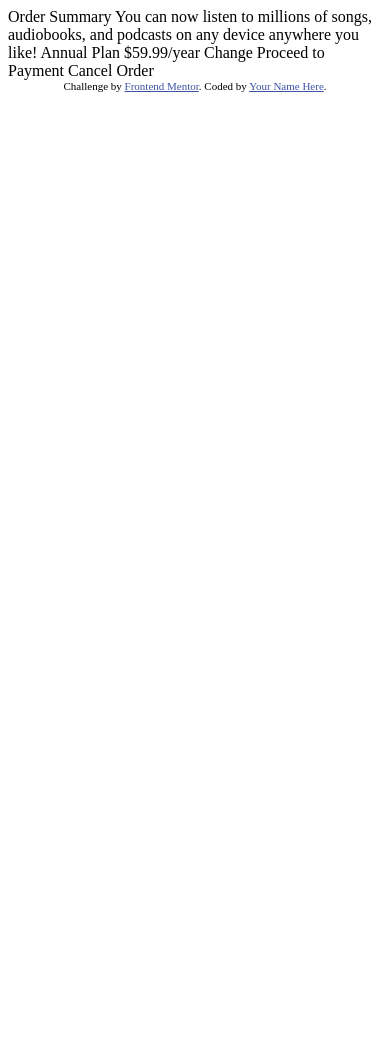
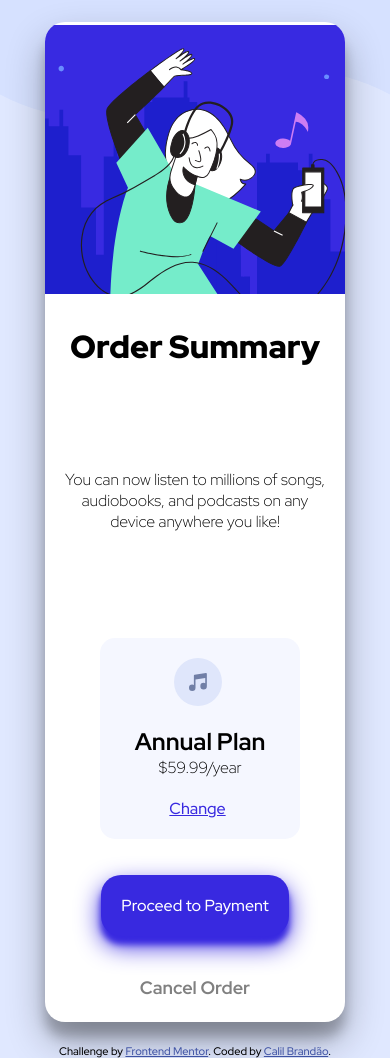
Before and after one commit to CBrandsDev/Order-Summary-Component, a plain HTML site: page index.html in a window 390 px wide. Before the commit the page ends 844 px from the top, so only its background shows below. Drawn offline with Linux system fonts and the light colour scheme.

Commit message:
final results

```diff
--- a/assets/css/style.css
+++ b/assets/css/style.css
@@ -0,0 +1,183 @@
+@import url('https://fonts.googleapis.com/css2?family=Red+Hat+Display:wght@300;500;700;900&display=swap');
+
+* {
+    margin: 0;
+    box-sizing: border-box;
+    padding: 0;
+}
+
+main {
+    display: flex;
+    align-items: center;
+    justify-content: center;
+    margin: 100px;
+    max-height: 100vh;
+}
+
+
+body {
+    font-family: 'Red Hat Display', sans-serif;
+    min-height: 100vh;
+    background-color: hsl(225, 100%, 94%);
+    width: 100%;
+    background-image: url("./pattern-background-desktop.svg");
+    background-repeat: no-repeat;
+    background-size: contain;
+}
+
+.card {
+    overflow: hidden;
+    align-items: center;
+    justify-content: center;
+    width: 530px;
+    height: 770px;
+    gap: 20px;
+    border-radius: 20px;
+    background-color: white;
+    box-shadow: rgba(0, 0, 0, 0.3) 0px 19px 38px, rgba(0, 0, 0, 0.22) 0px 15px 12px;
+}
+
+.card .listen {
+    min-width: 550px;
+}
+
+.title {
+    justify-content: center;
+    align-items: center;
+    text-align: center;
+    padding: 25px;
+    font-weight: 900;
+}
+
+.description {
+    text-align: center;
+    padding-left: 70px;
+    padding-right: 70px;
+    font-size: 20px;
+    font-weight: 300;
+}
+
+.price {
+    display: flex;
+    align-items: center;
+    gap: 20px;
+    border-radius: 15px;
+    margin: 30px;
+    background-color: hsl(225, 100%, 98%);
+    padding: 20px;
+}
+
+.value {
+    font-size: 16px;
+    font-weight: 300;
+}
+
+.change {
+    padding-left: 120px;
+    color: hsl(245, 75%, 52%);
+}
+
+.change:hover {
+    color: hsl(224, 23%, 55%);
+    transition: all .3s;
+}
+
+.buttons {
+    display: grid;
+    text-align: center;
+    align-items: center;
+    justify-content: center;
+    gap: 20px;
+}
+
+.payment {
+    text-align: center;
+    text-decoration: none;
+    padding: 18px;
+    padding-left: 150px;
+    padding-right: 150px;
+    border-radius: 20px;
+    color: white;
+    background-color: hsl(245, 75%, 52%);
+    box-shadow: hsl(245, 75%, 52%) 0px 10px 25px, hsl(245, 75%, 52%) 0px 8px 6px;
+}
+
+.payment:hover {
+    transition: all .3s;
+    opacity: .7;
+}
+
+.order {
+   padding: 20px;
+   text-decoration: none;
+   color: gray;
+   font-size: 18px;
+   font-weight: 600;
+}
+
+.order:hover {
+    color: black;
+    transition: all .3s;
+}
+
+@media screen and (max-width: 660px) {
+
+    body {
+        align-items: center;
+        justify-content: center;
+    }
+    .card {
+        align-items: center;
+        justify-content: center;
+        display: grid;
+        min-width: 300px;
+        min-height: 1000PX;
+        gap: 0;
+    }
+
+    .description {
+        font-size: 16px;
+        margin: 70px;
+        gap: 0;
+    }
+
+    .price {
+        display: grid;
+        align-items: center;
+        justify-content: center;
+        max-width: 200px;
+        margin-left: 180px;
+
+    }
+
+    .music {
+        display: flex;
+        align-items: center;
+        justify-content: center;
+        padding-left: 125px;
+        gap: 0;
+    }
+
+    .plan {
+        align-items: center;
+        justify-content: center;
+        text-align: center;
+        gap: 0;
+    }
+
+    .change {
+        align-items: center;
+        justify-content: center;
+        text-align: center;
+        padding-right: 125px;
+        gap: 0;
+    }
+
+    .payment {
+        display: flex;
+        align-items: center;
+        justify-content: center;
+        padding: 20px;
+    }
+
+  }
--- a/index.html
+++ b/index.html
@@ -2,36 +2,39 @@
 <html lang="en">
 <head>
   <meta charset="UTF-8">
-  <meta name="viewport" content="width=device-width, initial-scale=1.0"> <!-- displays site properly based on user's device -->
-
+  <meta name="viewport" content="width=device-width, initial-scale=1.0">
   <link rel="icon" type="image/png" sizes="32x32" href="./images/favicon-32x32.png">
-
+  <link rel="stylesheet" href="./assets/css/style.css">
+  <link rel="shortcut icon" href="./assets/images/favicon-32x32.png">
   <title>Frontend Mentor | Order summary card</title>
-
-  <!-- Feel free to remove these styles or customise in your own stylesheet 👍 -->
   <style>
     .attribution { font-size: 11px; text-align: center; }
     .attribution a { color: hsl(228, 45%, 44%); }
   </style>
 </head>
 <body>
-
-  Order Summary
-
-  You can now listen to millions of songs, audiobooks, and podcasts on any
-  device anywhere you like!
-
-  Annual Plan
-  $59.99/year
-
-  Change
-
-  Proceed to Payment
-  Cancel Order
-
+  <main>
+    <div class="card">
+      <img class="listen" src="./assets/images/illustration-hero.svg" alt="listenmusicphoto">
+      <h1 class="title">Order Summary</h1>
+      <p class="description">You can now listen to millions of songs, audiobooks, and podcasts on any
+        device anywhere you like!</p>
+        <div class="price">
+          <img class="music" src="./assets/images/icon-music.svg" alt="">
+          <h2 class="plan">Annual Plan
+            <p class="value">$59.99/year</p>
+          </h2>
+          <a class="change" href="#">Change</a>
+        </div>
+        <div class="buttons">
+          <a class="payment" href="#">Proceed to Payment</a>
+          <a href="#" class="order">Cancel Order</a>
+        </div>
+    </div>
+  </main>
   <div class="attribution">
     Challenge by <a href="https://www.frontendmentor.io?ref=challenge" target="_blank">Frontend Mentor</a>.
-    Coded by <a href="#">Your Name Here</a>.
+    Coded by <a href="https://github.com/CBrandsDev">Calil Brandão</a>.
   </div>
 </body>
 </html>
```
Also changed, not shown: assets/css/pattern-background-desktop.svg (renamed from assets/images/pattern-background-desktop.svg).
